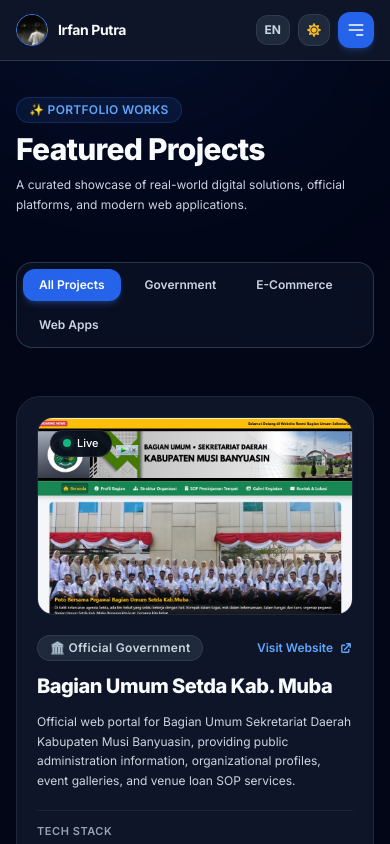
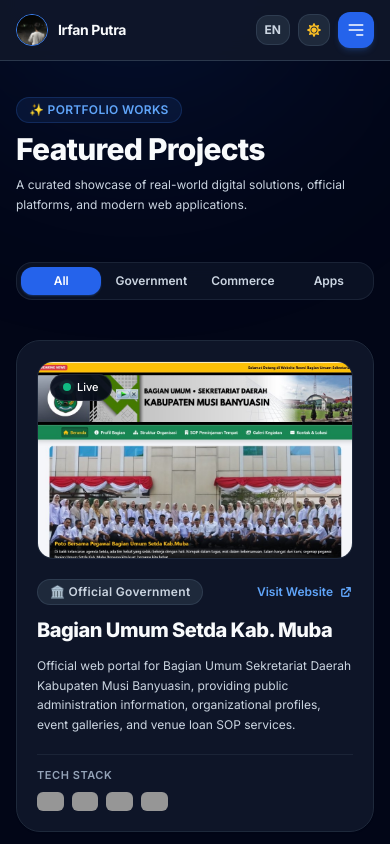
Before and after one commit to irfannn27/irfan-portofolio, a React (Vite) app: page /project in a window 390 px wide. Shown: the top 844 px of the page. Built offline with nearby package versions, Linux system fonts and the light colour scheme; grey boxes are pictures that could not be loaded.

Commit message:
style: redesign project category filter into sleek minimalist segmented control for mobile

```diff
--- a/src/components/Projects.tsx
+++ b/src/components/Projects.tsx
@@ -164,15 +164,15 @@ const Projects = () => {
         </p>
       </div>
 
-      {/* Interactive Filter Pills */}
-      <div className="flex flex-wrap gap-2 sm:gap-2.5 mb-8 p-1.5 bg-slate-200/50 dark:bg-slate-900/60 backdrop-blur-md rounded-2xl border border-slate-200 dark:border-slate-800/80 w-fit">
+      {/* Interactive Minimalist Filter Segment */}
+      <div className="flex items-center gap-1 sm:gap-1.5 mb-6 sm:mb-8 p-1 sm:p-1.5 bg-slate-200/60 dark:bg-slate-900/70 backdrop-blur-md rounded-2xl border border-slate-200/80 dark:border-slate-800/80 w-full sm:w-fit overflow-x-auto scrollbar-none">
         {filterTabs.map((tab) => {
           const isActive = activeTab === tab.id;
           return (
             <button
               key={tab.id}
               onClick={() => setActiveTab(tab.id)}
-              className={`relative px-4 py-2 rounded-xl text-xs sm:text-sm font-semibold transition-colors duration-200 ${isActive
+              className={`relative flex-1 sm:flex-initial px-2.5 sm:px-4 py-1.5 sm:py-2 rounded-xl text-xs sm:text-sm font-semibold transition-colors duration-200 whitespace-nowrap text-center ${isActive
                   ? "text-white"
                   : "text-slate-600 dark:text-slate-400 hover:text-slate-900 dark:hover:text-white"
                 }`}
@@ -180,8 +180,8 @@ const Projects = () => {
               {isActive && (
                 <motion.div
                   layoutId="activeFilterPill"
-                  className="absolute inset-0 bg-blue-600 rounded-xl shadow-md shadow-blue-500/25"
-                  transition={{ type: "spring", stiffness: 380, damping: 30 }}
+                  className="absolute inset-0 bg-blue-600 rounded-xl shadow-sm shadow-blue-500/30"
+                  transition={{ type: "spring", stiffness: 420, damping: 32 }}
                 />
               )}
               <span className="relative z-10">{tab.label}</span>
--- a/src/context/LanguageContext.tsx
+++ b/src/context/LanguageContext.tsx
@@ -83,10 +83,10 @@ const translations: Record<Language, Record<string, string>> = {
     "projects.subtitle": "A curated showcase of real-world digital solutions, official platforms, and modern web applications.",
     "projects.visit_site": "Visit Website",
     "projects.status_live": "Live",
-    "projects.filter_all": "All Projects",
+    "projects.filter_all": "All",
     "projects.filter_gov": "Government",
-    "projects.filter_commerce": "E-Commerce",
-    "projects.filter_apps": "Web Apps",
+    "projects.filter_commerce": "Commerce",
+    "projects.filter_apps": "Apps",
     "projects.setdamuba_desc":
       "Official web portal for Bagian Umum Sekretariat Daerah Kabupaten Musi Banyuasin, providing public administration information, organizational profiles, event galleries, and venue loan SOP services.",
     "projects.rrfnnn_desc":
@@ -192,10 +192,10 @@ const translations: Record<Language, Record<string, string>> = {
     "projects.subtitle": "Koleksi proyek nyata, platform resmi, dan aplikasi web modern yang telah saya rancang & kembangkan.",
     "projects.visit_site": "Kunjungi Web",
     "projects.status_live": "Live",
-    "projects.filter_all": "Semua Proyek",
-    "projects.filter_gov": "Pemerintahan",
-    "projects.filter_commerce": "E-Commerce",
-    "projects.filter_apps": "Aplikasi Web",
+    "projects.filter_all": "Semua",
+    "projects.filter_gov": "Pemerintah",
+    "projects.filter_commerce": "Commerce",
+    "projects.filter_apps": "Aplikasi",
     "projects.setdamuba_desc":
       "Website resmi Bagian Umum Sekretariat Daerah Kabupaten Musi Banyuasin untuk menyajikan informasi profil bagian, struktur organisasi, galeri kegiatan, serta transparansi SOP peminjaman tempat.",
     "projects.rrfnnn_desc":
```
